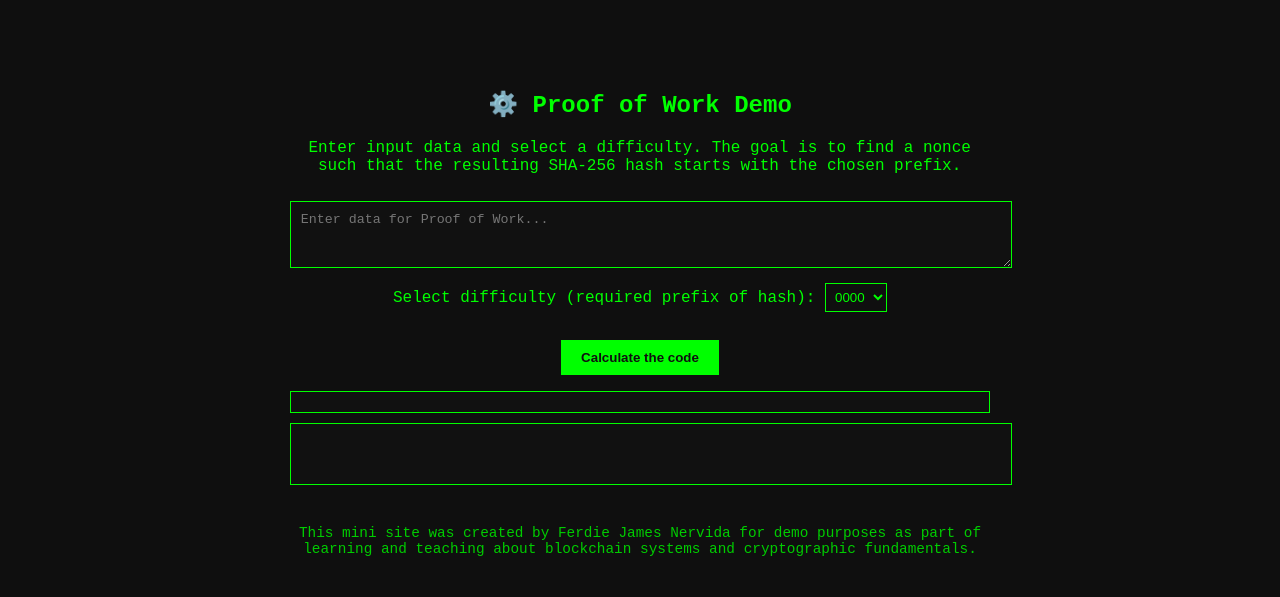
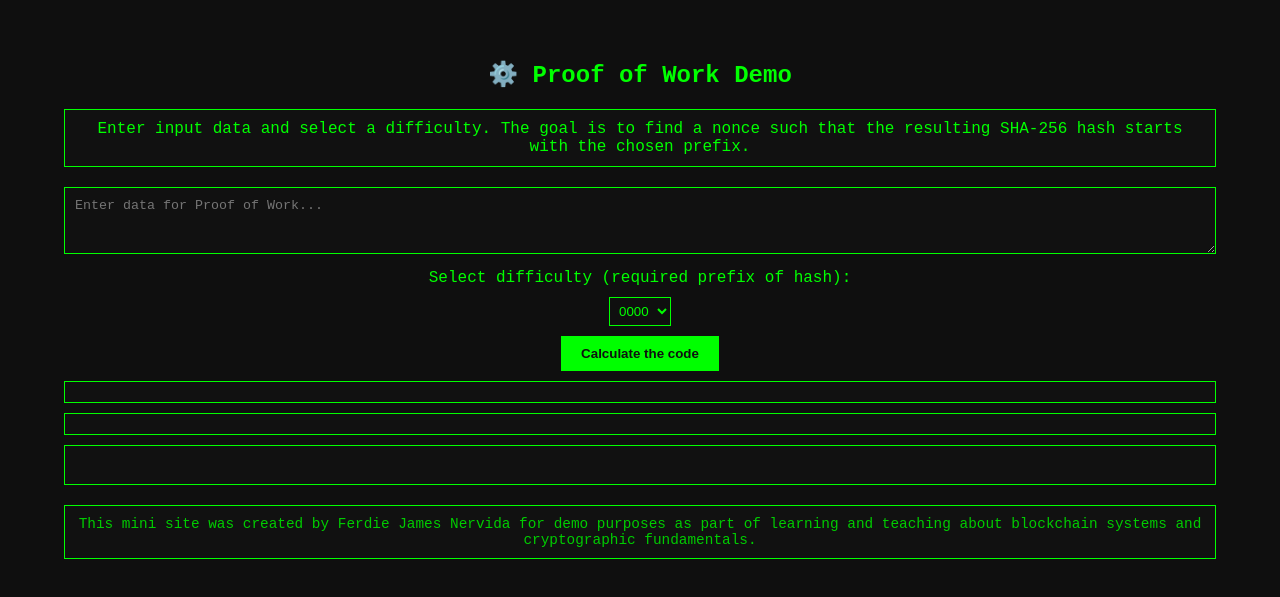
Before and after one commit to ferdiejamesnervida/nonce-race-demo, a plain HTML site: page index.html in a window 1280 px wide. Shown: the part 1574-2171 px from the top of the page. Drawn offline with Linux system fonts and the light colour scheme.

Commit message:
mobile friendly

```diff
--- a/index.html
+++ b/index.html
@@ -18,14 +18,15 @@
     h1, h2 {
       color: #00ff00;
     }
-    .input-box, .output-box {
+    .input-box, .output-box, .highlight-box, footer, p {
       width: 100%;
-      max-width: 700px;
+      max-width: 90vw;
       background: #111;
       border: 1px solid #00ff00;
       padding: 10px;
       margin: 10px 0;
       color: #00ff00;
+      box-sizing: border-box;
     }
     .output-box {
       min-height: 40px;
@@ -35,12 +36,6 @@
     .highlight-box {
       font-weight: bold;
       font-size: 1.2em;
-      color: #00ff00;
-      background: #111;
-      border: 1px solid #00ff00;
-      padding: 10px;
-      margin: 10px 0;
-      max-width: 700px;
       word-wrap: break-word;
     }
     button {
@@ -57,6 +52,7 @@
       color: #00ff00;
       border: 1px solid #00ff00;
       padding: 5px;
+      margin-top: 10px;
     }
     #powSection {
       margin-top: 150vh;
@@ -67,16 +63,14 @@
       opacity: 1;
     }
     footer {
-      margin-top: 30px;
       font-size: 0.9em;
       color: #00cc00;
-      max-width: 700px;
     }
   </style>
 </head>
 <body>
   <h1>🔐 SHA-256 Hashing Demo</h1>
-  <p style="max-width: 700px;">Welcome to the SHA-256 hashing demo. SHA-256 is a cryptographic hash function that takes any input and produces a fixed 64-character hexadecimal output. No matter the length of your input, the result is always a 256-bit hash (64 hex characters).</p>
+  <p>Welcome to the SHA-256 hashing demo. SHA-256 is a cryptographic hash function that takes any input and produces a fixed 64-character hexadecimal output. No matter the length of your input, the result is always a 256-bit hash (64 hex characters).</p>
 
   <textarea id="inputData" class="input-box" rows="4" placeholder="Type your data here..."></textarea>
   <button onclick="processHash()">Process using SHA-256 Algorithm</button>
@@ -84,15 +78,15 @@
 
   <div id="powSection">
     <h2>⚙️ Proof of Work Demo</h2>
-    <p style="max-width: 700px;">Enter input data and select a difficulty. The goal is to find a nonce such that the resulting SHA-256 hash starts with the chosen prefix.</p>
+    <p>Enter input data and select a difficulty. The goal is to find a nonce such that the resulting SHA-256 hash starts with the chosen prefix.</p>
     <textarea id="powInput" class="input-box" rows="3" placeholder="Enter data for Proof of Work..."></textarea>
-    <label for="difficulty">Select difficulty (required prefix of hash):</label>
+    <label for="difficulty">Select difficulty (required prefix of hash):</label><br>
     <select id="difficulty">
       <option value="0000">0000</option>
       <option value="000a">000a</option>
       <option value="000b">000b</option>
     </select>
-    <br><br>
+    <br>
     <button onclick="startProofOfWork()">Calculate the code</button>
     <p id="powStatus"></p>
     <div class="highlight-box" id="powNonce"></div>
```
